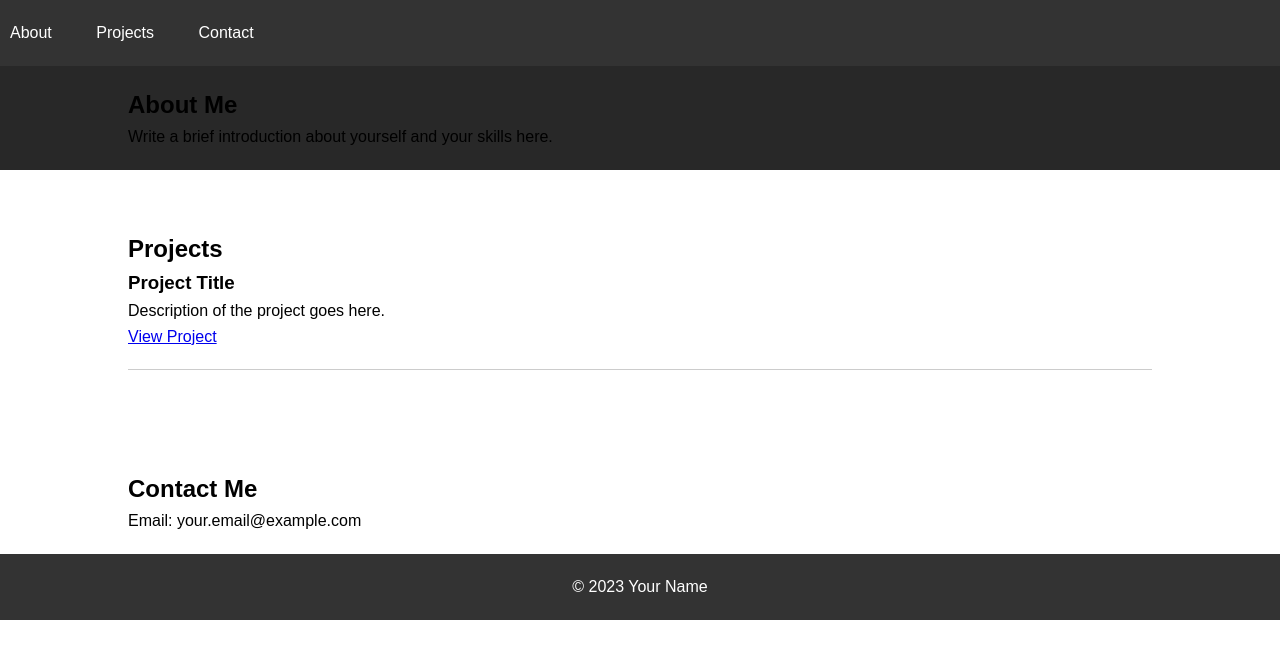
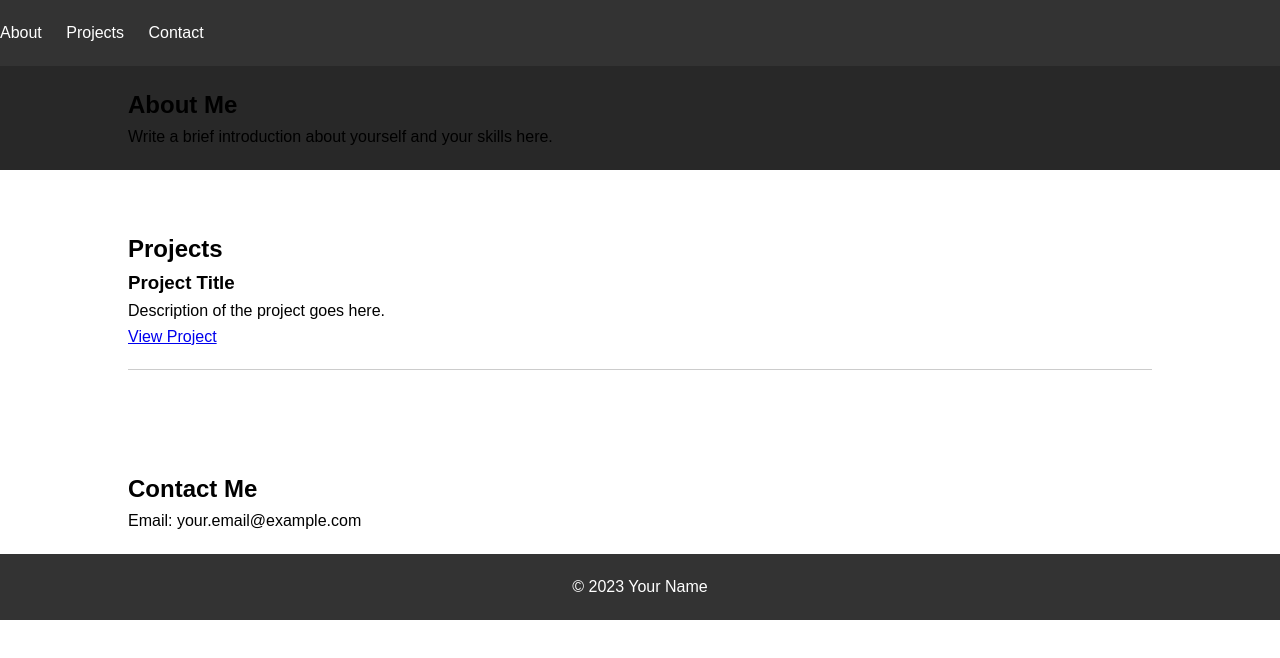
Before and after one commit to de-only-wei/de-only-wei.github.io, a plain HTML site: page index.html in a window 1280 px wide. Drawn offline with Linux system fonts and the light colour scheme.

Commit message:
Update styles.css

```diff
--- a/styles.css
+++ b/styles.css
@@ -26,7 +26,7 @@
 }
 
 nav ul li a {
-  padding: 10px;
+  margin-left: auto;
   color: #fff;
   text-decoration: none;
 }
```
